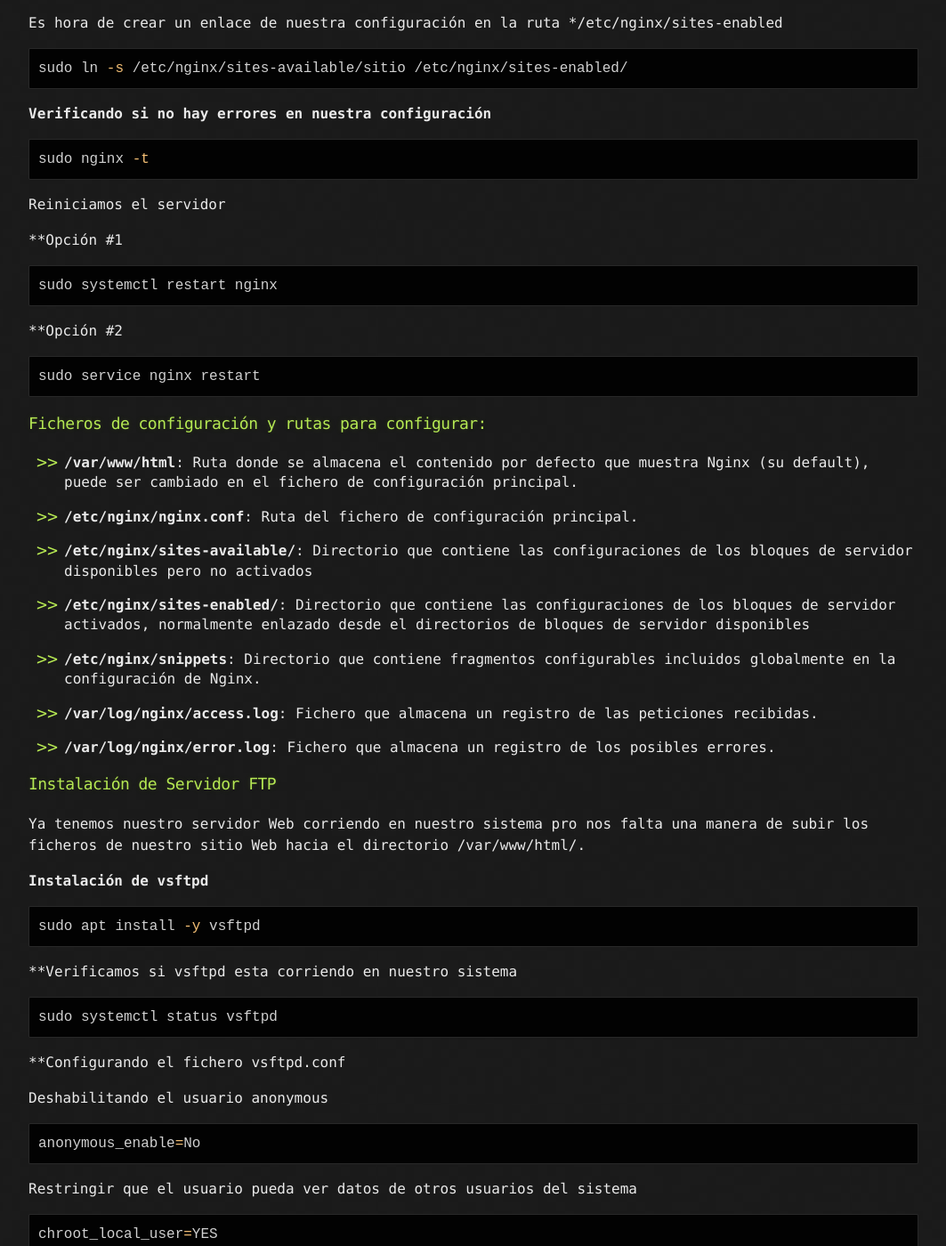
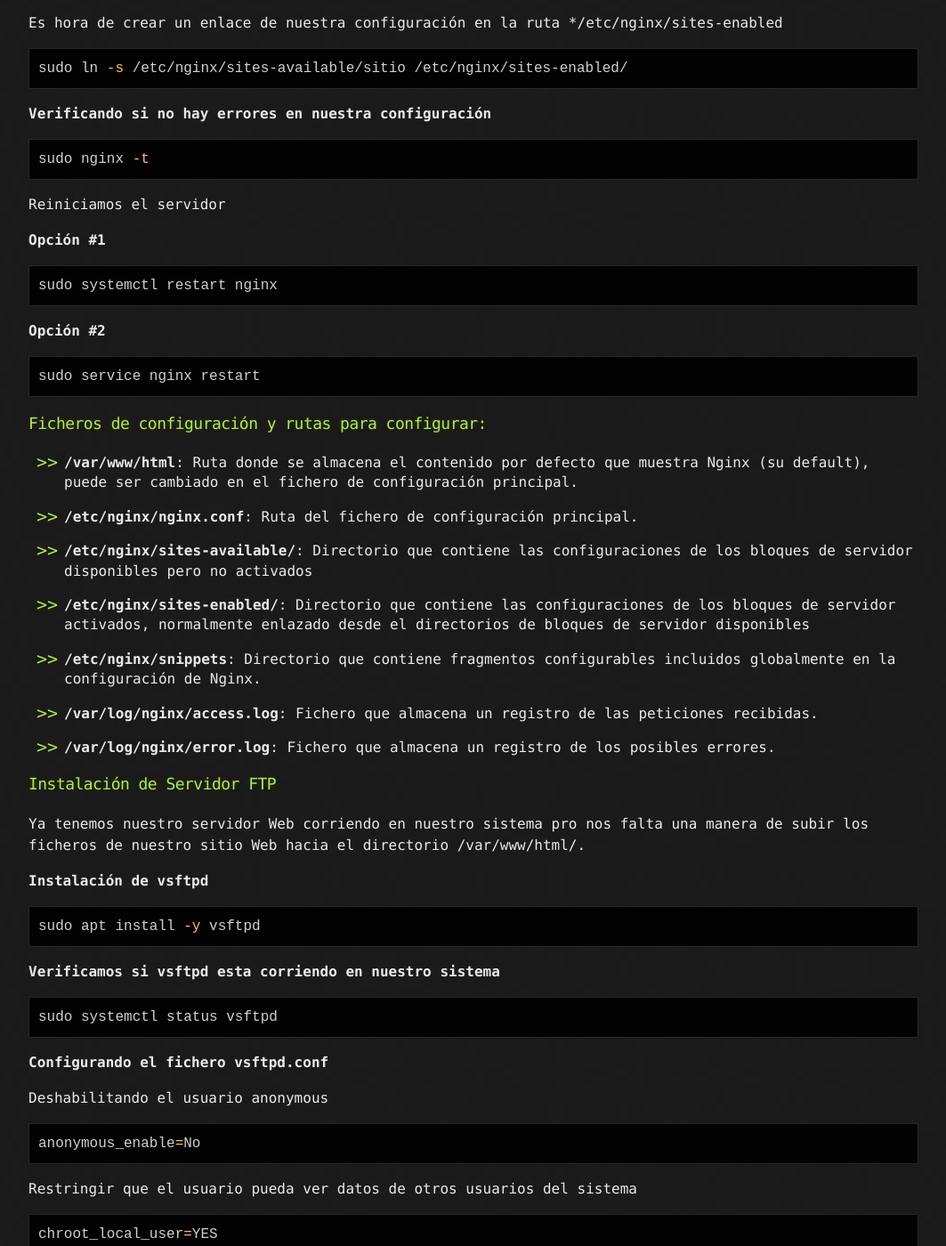
Before and after one commit to DhritimoyDas/DhritimoyDas.github.io, a Jekyll site: the page built from _posts/2024-02-07-Montando-un-servidor-desde-cero-con-Ubuntu.md, in a window 1280 px wide and 1400 px high, scrolled down 2484 px. Shown: the whole window at 89% size, without its empty margins (108-1171 px from the left). Built offline with Jekyll 4.4.1, drawn with Linux system fonts in a browser that asks for light colours.

````diff
--- a/_posts/2024-02-07-Montando-un-servidor-desde-cero-con-Ubuntu.md
+++ b/_posts/2024-02-07-Montando-un-servidor-desde-cero-con-Ubuntu.md
@@ -99,13 +99,13 @@ sudo nginx -t
 
 Reiniciamos el servidor
 
-**Opción #1
+**Opción #1**
 
 ```bash
 sudo systemctl restart nginx
 ```
 
-**Opción #2
+**Opción #2**
 
 ```bash
 sudo service nginx restart
@@ -139,14 +139,14 @@ Ya tenemos nuestro servidor Web corriendo en nuestro sistema pro nos falta una m
 sudo apt install -y vsftpd
 ```
 
-**Verificamos si vsftpd esta corriendo en nuestro sistema
+**Verificamos si vsftpd esta corriendo en nuestro sistema**
 
 ```bash
 sudo systemctl status vsftpd
 ```
 
 
-**Configurando el fichero vsftpd.conf
+**Configurando el fichero vsftpd.conf**
 
 Deshabilitando el usuario anonymous
 
````
